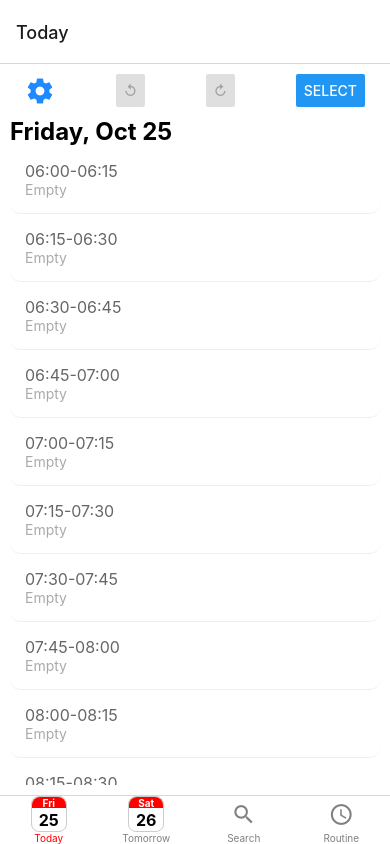
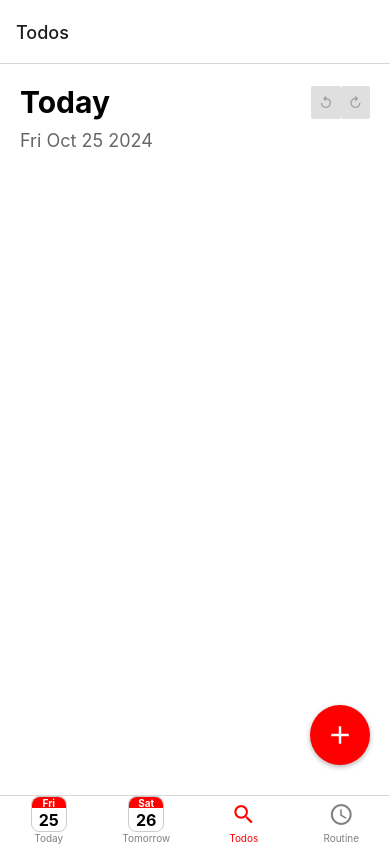
Before and after one commit to izzyjhuang/todolist, a React Native app: screen /Todos in a window 390 px wide. Built offline with nearby package versions, Linux system fonts and the light colour scheme.

Commit message:
added reminders

```diff
--- a/App.js
+++ b/App.js
@@ -15,6 +15,8 @@ import SearchScreen from './screens/SearchScreen';
 // import BrowseScreen from './screens/BrowseScreen';
 import DateIcon from './components/DateIcon';
 import RoutineScreen from './screens/RoutineScreen';
+import AllTodosScreen from './screens/AllTodosScreen';
+
 
 
 
@@ -93,7 +95,7 @@ export default function App() {
               return <DateIcon weekday={tomorrowWeekday} date={tomorrowDate} />;
             } else {
               let iconName;
-              if (route.name === 'Search') {
+              if (route.name === 'Todos') {
                 iconName = 'search';
               } else if (route.name === 'Routine') {
                 iconName = 'schedule';
@@ -107,7 +109,7 @@ export default function App() {
       >
         <Tab.Screen name="Today" component={TodayScreen} />
         <Tab.Screen name="Tomorrow" component={TomorrowScreen} />
-        <Tab.Screen name="Search" component={SearchScreen} />
+        <Tab.Screen name="Todos" component={AllTodosScreen} />
         <Tab.Screen name="Routine" component={RoutineScreen} />
       </Tab.Navigator>
     </NavigationContainer>
--- a/package.json
+++ b/package.json
@@ -10,6 +10,7 @@
   },
   "dependencies": {
     "@react-native-async-storage/async-storage": "1.23.1",
+    "@react-native-community/datetimepicker": "^8.2.0",
     "@react-native-picker/picker": "^2.9.0",
     "@react-navigation/bottom-tabs": "^6.6.1",
     "@react-navigation/native": "^6.1.18",
--- /dev/null
+++ b/screens/AllTodosScreen.js
@@ -0,0 +1,245 @@
+import React, { useState, useEffect } from 'react';
+import { View, Text, FlatList, Modal, TextInput, TouchableOpacity, StyleSheet, Button } from 'react-native';
+import AsyncStorage from '@react-native-async-storage/async-storage';
+import Icon from 'react-native-vector-icons/MaterialIcons';
+import DateTimePicker from '@react-native-community/datetimepicker';
+
+const AllTodosScreen = () => {
+  const [todos, setTodos] = useState([]);
+  const [modalVisible, setModalVisible] = useState(false);
+  const [newTitle, setNewTitle] = useState('');
+  const [newDescription, setNewDescription] = useState('');
+  const [newDate, setNewDate] = useState(new Date());
+  const [history, setHistory] = useState([]);
+  const [future, setFuture] = useState([]);
+
+  useEffect(() => {
+    const loadTodos = async () => {
+      const storedTodos = await AsyncStorage.getItem('todos');
+      if (storedTodos) {
+        setTodos(JSON.parse(storedTodos));
+      }
+    };
+    loadTodos();
+  }, []);
+
+  const saveTodos = async (updatedTodos) => {
+    setTodos(updatedTodos);
+    await AsyncStorage.setItem('todos', JSON.stringify(updatedTodos));
+  };
+
+  const saveHistory = () => {
+    setHistory([...history, todos]);
+    setFuture([]);
+  };
+
+  const handleUndo = () => {
+    if (history.length > 0) {
+      setFuture([todos, ...future]);
+      const previousState = history[history.length - 1];
+      setHistory(history.slice(0, -1));
+      setTodos(previousState);
+    }
+  };
+
+  const handleRedo = () => {
+    if (future.length > 0) {
+      setHistory([...history, todos]);
+      const nextState = future[0];
+      setFuture(future.slice(1));
+      setTodos(nextState);
+    }
+  };
+
+  const handleAddTodo = () => {
+    saveHistory();
+    const formattedDate = newDate.toLocaleDateString('en-US');
+    const newTodo = { title: newTitle, description: newDescription, date: formattedDate };
+    const updatedTodos = [...todos, newTodo];
+    saveTodos(updatedTodos);
+    setModalVisible(false);
+    setNewTitle('');
+    setNewDescription('');
+    setNewDate(new Date());
+  };
+
+  const renderTodo = ({ item }) => (
+    <View style={styles.todoItem}>
+      <View style={styles.todoTextContainer}>
+        <Text style={styles.todoText}>{item.title}</Text>
+        {item.description ? (
+          <Text style={styles.descriptionText}>{item.description}</Text>
+        ) : null}
+      </View>
+      <Text style={styles.dateText}>{item.date}</Text>
+    </View>
+  );
+
+  const handleDateChange = (event, selectedDate) => {
+    const currentDate = selectedDate || newDate;
+    setNewDate(currentDate);
+  };
+
+  return (
+    <View style={styles.container}>
+      <View style={styles.headerContainer}>
+        <Text style={styles.headerText}>Today</Text>
+        <View style={styles.buttonContainer}>
+          <Button title="↺" onPress={handleUndo} disabled={history.length === 0} />
+          <Button title="↻" onPress={handleRedo} disabled={future.length === 0} />
+        </View>
+      </View>
+      <Text style={styles.subHeaderText}>{new Date().toDateString()}</Text>
+      <FlatList
+        data={todos}
+        renderItem={renderTodo}
+        keyExtractor={(item, index) => index.toString()}
+        contentContainerStyle={styles.listContainer}
+      />
+
+      {/* Add TODO Button */}
+      <TouchableOpacity style={styles.addButton} onPress={() => setModalVisible(true)}>
+        <Icon name="add" size={30} color="white" />
+      </TouchableOpacity>
+
+      {/* Add TODO Modal */}
+      <Modal visible={modalVisible} animationType="slide" transparent={true}>
+        <View style={styles.modalContainer}>
+          <View style={styles.modalContent}>
+            <Text style={styles.modalTitle}>Add Reminder</Text>
+            <TextInput
+              placeholder="Title"
+              value={newTitle}
+              onChangeText={setNewTitle}
+              style={styles.input}
+            />
+            <TextInput
+              placeholder="Description (Optional)"
+              value={newDescription}
+              onChangeText={setNewDescription}
+              style={styles.input}
+            />
+
+            {/* Inline Date Picker as Input */}
+            <View style={styles.datePickerContainer}>
+              <DateTimePicker
+                value={newDate}
+                mode="date"
+                display="default"
+                onChange={handleDateChange}
+                style={styles.datePicker}
+              />
+            </View>
+
+            <Button title="Add" onPress={handleAddTodo} />
+            <Button title="Close" onPress={() => setModalVisible(false)} />
+          </View>
+        </View>
+      </Modal>
+    </View>
+  );
+};
+
+const styles = StyleSheet.create({
+  container: {
+    flex: 1,
+    backgroundColor: '#fff',
+    paddingHorizontal: 20,
+    paddingTop: 20,
+  },
+  headerContainer: {
+    flexDirection: 'row',
+    justifyContent: 'space-between',
+    alignItems: 'center',
+    marginBottom: 10,
+  },
+  headerText: {
+    fontSize: 30,
+    fontWeight: 'bold',
+  },
+  buttonContainer: {
+    flexDirection: 'row',
+  },
+  subHeaderText: {
+    fontSize: 18,
+    color: '#666',
+    marginBottom: 20,
+  },
+  listContainer: {
+    paddingBottom: 100,
+  },
+  todoItem: {
+    flexDirection: 'row',
+    alignItems: 'center',
+    paddingVertical: 15,
+    borderBottomWidth: 1,
+    borderColor: '#eee',
+  },
+  todoTextContainer: {
+    flex: 1,
+    flexDirection: 'column',
+  },
+  descriptionText: {
+    fontSize: 14,
+    color: 'blue', // Subdued color for the description
+    marginTop: 2,  // Space between title and description
+  },
+  todoText: {
+    fontSize: 16,
+    flex: 1,
+  },
+  dateText: {
+    fontSize: 14,
+    color: '#666',
+  },
+  addButton: {
+    position: 'absolute',
+    bottom: 30,
+    right: 20,
+    width: 60,
+    height: 60,
+    backgroundColor: 'red',
+    borderRadius: 30,
+    justifyContent: 'center',
+    alignItems: 'center',
+    shadowColor: '#000',
+    shadowOpacity: 0.3,
+    shadowRadius: 5,
+    shadowOffset: { width: 0, height: 2 },
+    elevation: 5,
+  },
+  modalContainer: {
+    flex: 1,
+    justifyContent: 'center',
+    alignItems: 'center',
+    backgroundColor: 'rgba(0, 0, 0, 0.5)',
+  },
+  modalContent: {
+    width: '90%',
+    backgroundColor: 'white',
+    padding: 20,
+    borderRadius: 10,
+  },
+  modalTitle: {
+    fontSize: 18,
+    fontWeight: 'bold',
+    marginBottom: 15,
+    textAlign: 'left',
+  },
+  input: {
+    borderBottomWidth: 1,
+    marginBottom: 20,
+    padding: 10,
+    fontSize: 16,
+  },
+  datePickerContainer: {
+    width: '100%', // Full width for the date picker
+    marginBottom: 20,
+    alignItems: 'flex-start', // Align to the left of the modal
+  },
+  datePicker: {
+    width: '100%',
+  },
+});
+
+export default AllTodosScreen;
--- a/screens/TomorrowScreen.js
+++ b/screens/TomorrowScreen.js
@@ -72,12 +72,6 @@ const TomorrowScreen = () => {
   const [future, setFuture] = useState([]);
 
   const [timeInterval, setTimeInterval] = useState(15);
-  // const [customPriorities, setCustomPriorities] = useState({
-  //   p1: { label: 'p1', color: '#D6B4FC' },
-  //   p2: { label: 'p2', color: '#FF8184' },
-  //   p3: { label: 'p3', color: '#FDAA48' },
-  //   p4: { label: 'p4', color: '#FFFFC5' }
-  // });
 
   useEffect(() => {
     const loadTomorrowTasks = async () => {
```
Also changed, not shown: 1 other file (tests, documents, lock files or other folders).
